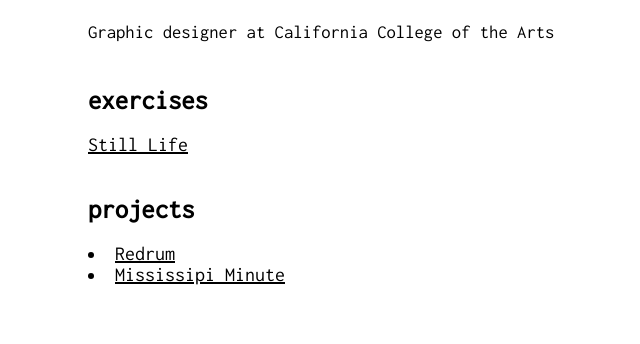
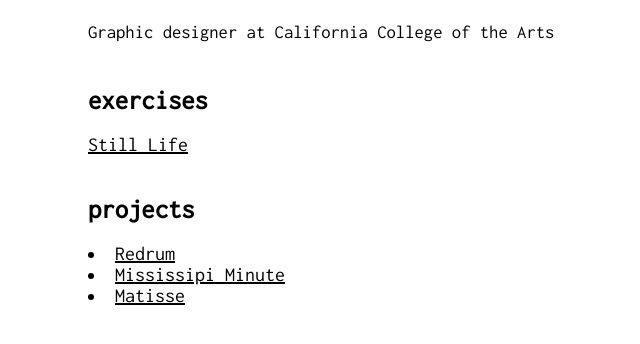
Before and after one commit to mmadero1/Interactive2, a plain HTML site: page index.html in a window 1280 px wide. Shown: the part 50-394 px from the top of the page, without its empty margins (302-942 px from the left). Drawn offline with Linux system fonts and the light colour scheme.

Commit message:
dscsazx
cxac

```diff
--- a/index.html
+++ b/index.html
@@ -31,6 +31,7 @@
 
         <li><a href="codingfromlife-template/lettersfinal.html" class="works">Redrum</a></li>
         <li><a href="mississipi/index.html" class="works">Mississipi Minute</a></li>
+        <li><a href="https://outstanding-writer.glitch.me/" class="works">Matisse</a></li>
 
             <ul>
             </ul>
```
